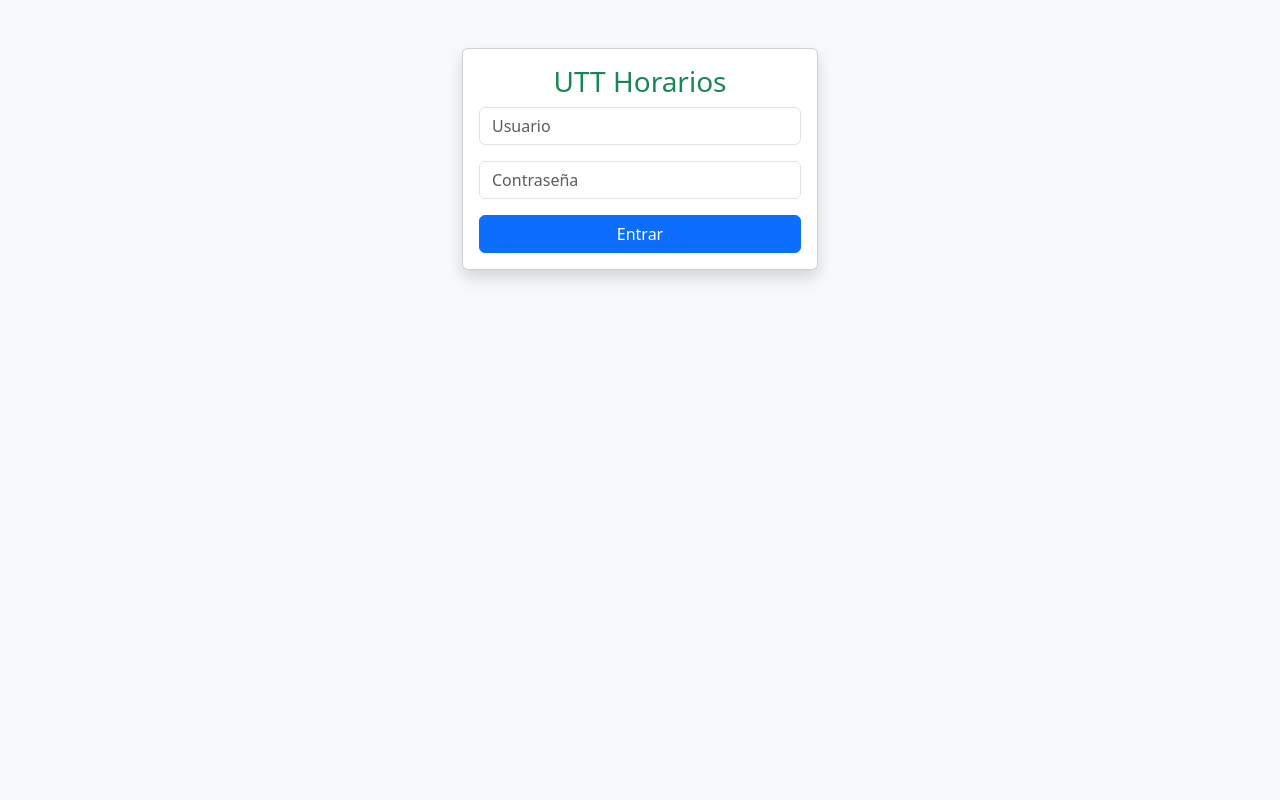
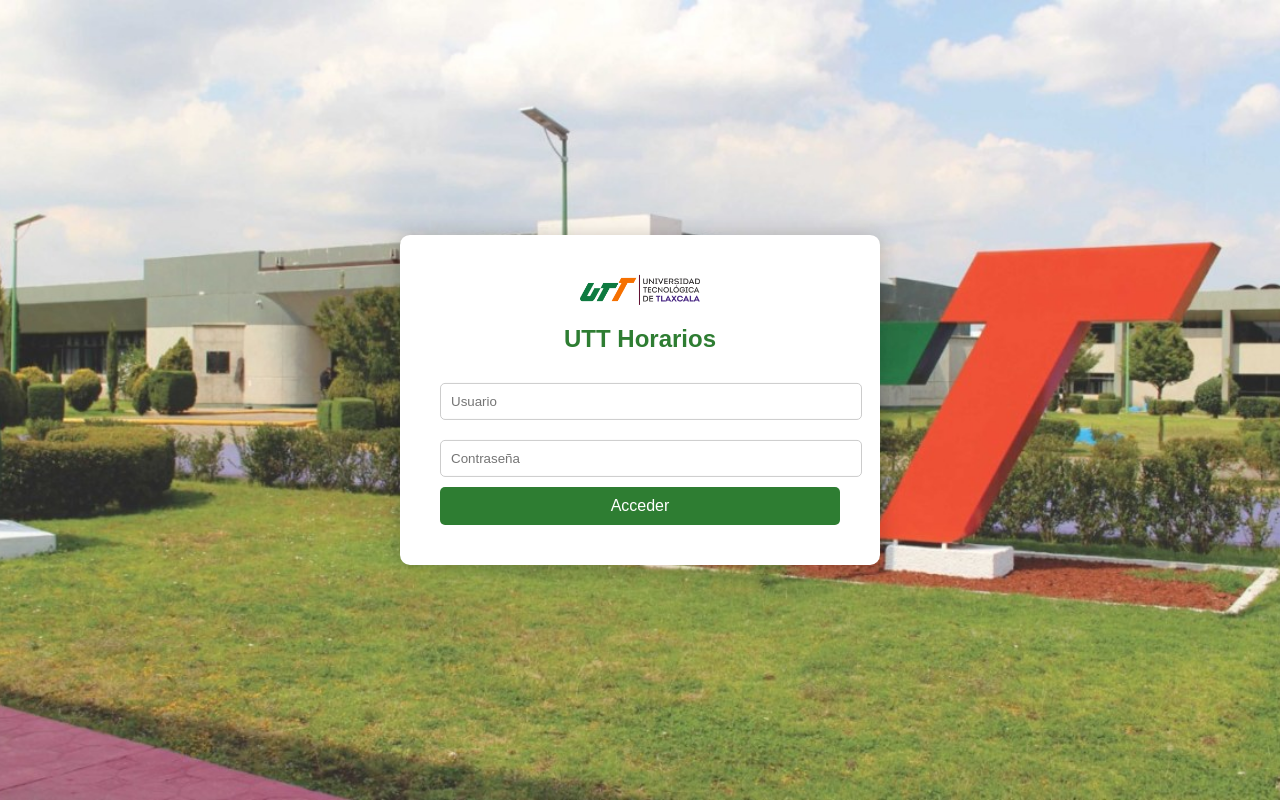
Before and after one commit to Jacqueline1603/Integradora-Utt_Horarios, a Django app: page / in a window 1280 px wide. Run offline with Django 5.2, Linux system fonts and the light colour scheme.

Commit message:
Cambio Login

```diff
--- a/horarios/templates/horarios/login.html
+++ b/horarios/templates/horarios/login.html
@@ -1,54 +1,99 @@
+{% load static %}
 <!DOCTYPE html>
-<html>
+<html lang="es">
+<head>
+    <meta charset="UTF-8">
+    <title>Login - UTT Horarios</title>
 
-<head>
+    <style>
+        body {
+            margin: 0;
+            padding: 0;
+            font-family: Arial, sans-serif;
 
-<title>Login</title>
+            /* Fondo con imagen */
+            background: url("{% static 'fondoo.jpg' %}") no-repeat center center fixed;
+            background-size: cover;
+        }
 
-<link href="https://cdn.jsdelivr.net/npm/bootstrap@5.3.2/dist/css/bootstrap.min.css" rel="stylesheet">
+        .login-container {
+            width: 400px;
+            background: white;
+            padding: 40px;
+            border-radius: 10px;
+            box-shadow: 0px 0px 20px rgba(0,0,0,0.2);
 
+            position: absolute;
+            top: 50%;
+            left: 50%;
+            transform: translate(-50%, -50%);
+        }
+
+        .login-container h2 {
+            text-align: center;
+            color: #2e7d32;
+            margin-bottom: 20px;
+        }
+
+        .logo {
+            display: block;
+            margin: 0 auto 20px auto;
+            width: 120px;
+        }
+
+        input {
+            width: 100%;
+            padding: 10px;
+            margin: 10px 0;
+            border-radius: 5px;
+            border: 1px solid #ccc;
+        }
+
+        button {
+            width: 100%;
+            padding: 10px;
+            background: #2e7d32;
+            color: white;
+            border: none;
+            border-radius: 5px;
+            font-size: 16px;
+            cursor: pointer;
+        }
+
+        button:hover {
+            background: #1b5e20;
+        }
+
+        .error {
+            color: red;
+            text-align: center;
+        }
+    </style>
 </head>
+<body>
 
-<body class="bg-light">
+<div class="login-container">
 
-<div class="container">
+    <!-- Logo -->
+    <img src="{% static 'logo.png' %}" class="logo">
 
-<div class="row justify-content-center mt-5">
+    <h2>UTT Horarios</h2>
 
-<div class="col-md-4">
+    {% if error %}
+        <p class="error">{{ error }}</p>
+    {% endif %}
 
-<div class="card shadow">
+    <form method="POST">
+        {% csrf_token %}
 
-<div class="card-body">
+        <input type="text" name="username" placeholder="Usuario" required>
 
-<h3 class="text-center text-success">UTT Horarios</h3>
+        <input type="password" name="password" placeholder="Contraseña" required>
 
-<form method="POST">
-
-{% csrf_token %}
-
-<input type="text" name="username" placeholder="Usuario" class="form-control mb-3">
-
-<input type="password" name="password" placeholder="Contraseña" class="form-control mb-3">
-
-<button class="btn btn-primary w-100">Entrar</button>
-
-</form>
-
-{% if error %}
-<p class="text-danger mt-2">{{error}}</p>
-{% endif %}
-
-</div>
-
-</div>
-
-</div>
-
-</div>
+        <button type="submit">Acceder</button>
+    </form>
 
 </div>
 
 </body>
-
 </html>
--- a/utt_horarios/settings.py
+++ b/utt_horarios/settings.py
@@ -116,9 +116,8 @@
 STATIC_URL = '/static/'
 
 STATICFILES_DIRS = [
-    BASE_DIR / "static"
+    BASE_DIR / "static",
 ]
-
 # ===============================
 # USER PERSONALIZADO
 # ===============================
```
Also changed, not shown: horarios/static/fondoo.jpg (added), horarios/static/logo.png (renamed from horarios/static/logo_utt.png).
